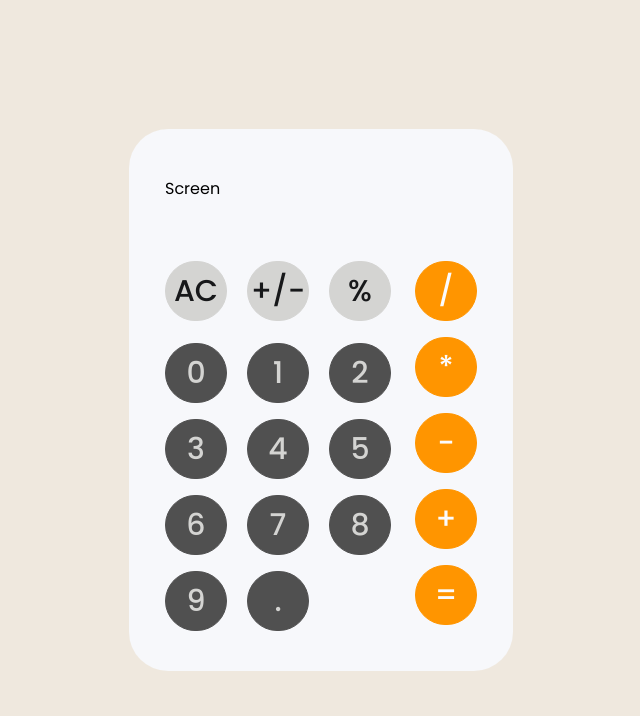
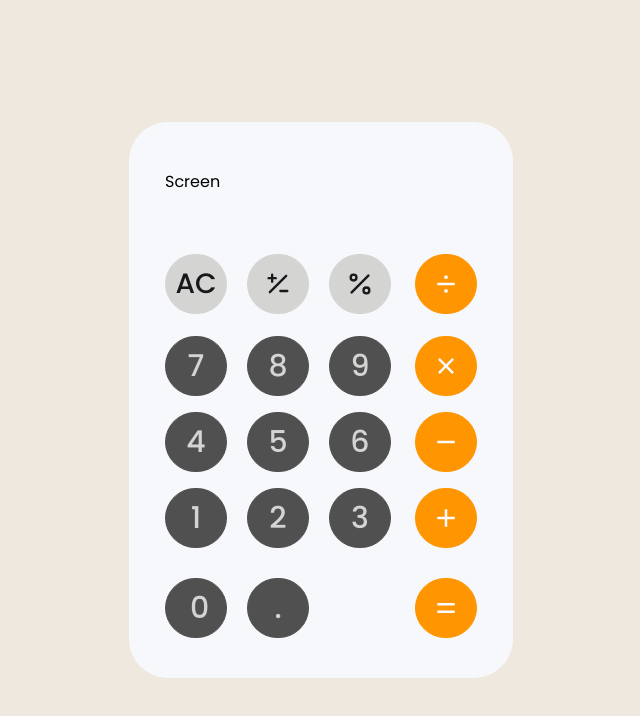
Before and after one commit to hasiukrostyslav/Calculator, a React (Vite) app: page / in a window 1280 px wide. Shown: the top 716 px of the page, without its empty margins (319-959 px from the left). Built offline with nearby package versions, Linux system fonts and the light colour scheme.

Commit message:
finished styling keyboard

```diff
--- a/src/components/Button.tsx
+++ b/src/components/Button.tsx
@@ -3,15 +3,19 @@ import React from "react";
 interface Props {
   children: React.ReactNode;
   type: string;
+  id?: string | number;
+  large?: boolean;
 }
 
-function Button({ type, children }: Props) {
-  const base = `h-[60px] w-[62px] rounded-full  border border-solid text-3xl font-medium hover:opacity-90`;
+function Button({ type, large, children }: Props) {
+  const base = `h-[60px] w-[62px] rounded-full  border border-solid text-3xl font-medium hover:opacity-90 active:opacity-80 flex items-center hover:transition-all`;
 
   const styles = {
-    primary: base + " text-primary-950 bg-primary-400 border-primary-400",
-    digit: base + " text-primary-400 bg-primary-700 border-primary-700",
-    math: base + " text-primary-100 bg-accent border-accent",
+    primary: `${base} text-primary-950 bg-primary-400 border-primary-400 justify-center text-[28px]`,
+    digit: `${base} text-primary-400 bg-primary-700 border-primary-700 last:mt-3.5 ${
+      large ? "mt-3.5 w-36 px-6 text-left" : "justify-center"
+    }`,
+    math: `${base} justify-center text-primary-100 bg-accent border-accent first:mb-1.5 last:mt-3.5`,
   };
 
   return <button className={styles[type]}>{children}</button>;
--- a/src/components/Calculator.tsx
+++ b/src/components/Calculator.tsx
@@ -1,9 +1,15 @@
+import { useState } from "react";
 import Keyboard from "./Keyboard";
 import Screen from "./Screen";
 
 function Calculator() {
+  const [darkMode, setDarkMode] = useState();
   return (
-    <main className="bg-primary-200 w-[24rem] rounded-[39px]">
+    <main
+      className={`${
+        darkMode ? "bg-primary-950" : "bg-primary-200"
+      } w-[24rem] rounded-[39px]`}
+    >
       <Screen />
       <Keyboard />
     </main>
--- a/src/components/Keyboard.tsx
+++ b/src/components/Keyboard.tsx
@@ -1,19 +1,39 @@
 import { BUTTONS } from "../data";
 import Button from "./Button";
+import { TbPlusMinus } from "react-icons/tb";
+import {
+  RiAddFill,
+  RiSubtractFill,
+  RiDivideFill,
+  RiCloseFill,
+  RiEqualFill,
+  RiPercentLine,
+} from "react-icons/ri";
+import { SortDigit } from "../helper";
 
 function Keyboard() {
+  const digits = SortDigit(BUTTONS.digit);
+
+  const mathType = [
+    { icon: <RiDivideFill key={"divide"} />, type: "divide" },
+    { icon: <RiCloseFill key={"multiple"} />, type: "multiple" },
+    { icon: <RiSubtractFill key={"subtract"} />, type: "subtract" },
+    { icon: <RiAddFill key={"add"} />, type: "add" },
+    { icon: <RiEqualFill key={"equal"} />, type: "equal" },
+  ];
+
   return (
     <section className="flex gap-x-5 px-9 pb-10 pt-8">
       <div className="flex flex-col gap-y-[22px]">
         <div className="flex gap-x-5">
           <Button type="primary">AC</Button>
-          <Button type="primary">+/-</Button>
-          <Button type="primary">%</Button>
+          <Button type="primary">{<TbPlusMinus />}</Button>
+          <Button type="primary">{<RiPercentLine />}</Button>
         </div>
 
         <div className="flex flex-wrap gap-x-5 gap-y-4">
-          {BUTTONS.digit.map((btn) => (
-            <Button key={btn} type="digit">
+          {digits.map((btn) => (
+            <Button id={btn} large={btn === 0} key={btn} type="digit">
               {btn}
             </Button>
           ))}
@@ -21,10 +41,10 @@ function Keyboard() {
         </div>
       </div>
 
-      <div className="flex flex-col gap-y-4">
-        {BUTTONS.mathButtons.map((btn) => (
-          <Button key={btn} type="math">
-            {btn}
+      <div className=" flex flex-col gap-y-4">
+        {mathType.map((btn) => (
+          <Button id={btn.type} key={btn.type} type="math">
+            {btn.icon}
           </Button>
         ))}
       </div>
--- a/src/data.ts
+++ b/src/data.ts
@@ -4,6 +4,6 @@ interface MathButtons {
 }
 
 export const BUTTONS: MathButtons = {
-  mathButtons: ["/", "*", "-", "+", "="],
+  mathButtons: ["divide", "multiple", "subtract", "add", "equal"],
   digit: [0, 1, 2, 3, 4, 5, 6, 7, 8, 9],
 };
--- /dev/null
+++ b/src/helper.ts
@@ -0,0 +1,7 @@
+export function SortDigit(digit: number[]): number[] {
+  const digitData = digit.slice().reverse();
+
+  return Array.from({ length: 4 }, () => [])
+    .map(() => digitData.splice(0, 3).reverse())
+    .flat();
+}
```
